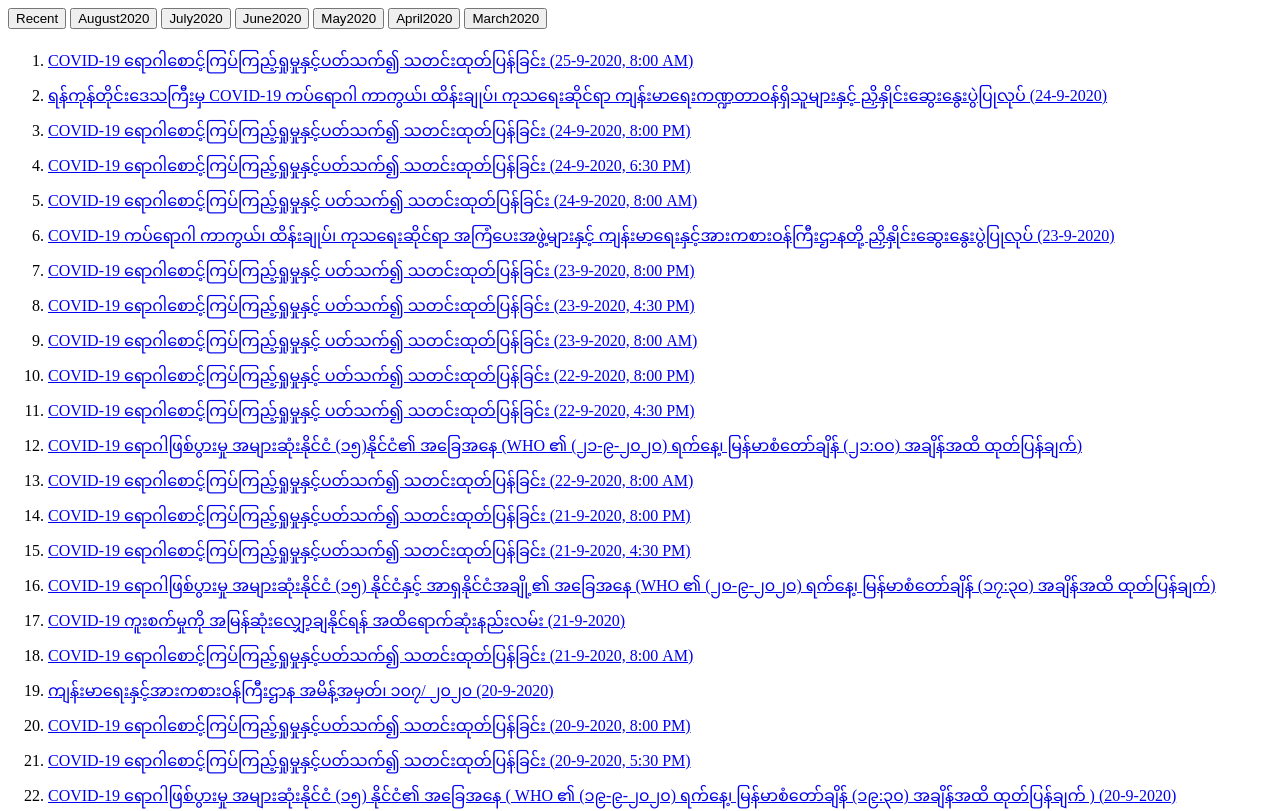
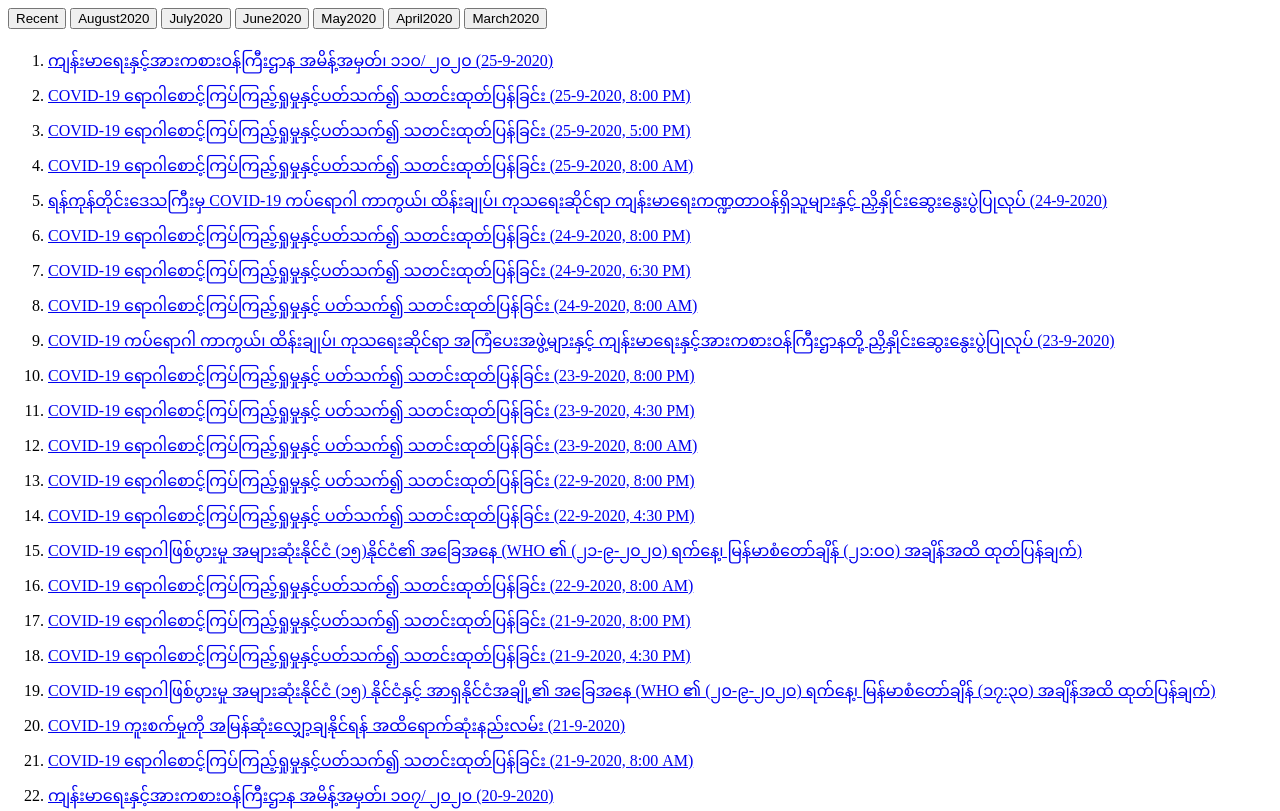
Before and after one commit to myokyawkyaw/covid19, a plain HTML site: page index.html in a window 1280 px wide. Shown: the top 811 px of the page. Drawn offline with Linux system fonts and the light colour scheme.

Commit message:
Update index.html
Add 25 Sept 2020 5 8 PM MOHS announcement

```diff
--- a/index.html
+++ b/index.html
@@ -57,6 +57,9 @@
 <div id="Recent" class="tabcontent">
 
 <ol>
+<li> <a href="http://mohs.gov.mm/su/kyjc4702KY">ကျန်းမာရေးနှင့်အားကစားဝန်ကြီးဌာန အမိန့်အမှတ်၊ ၁၁၀/ ၂၀၂၀ (25-9-2020)</a> </li>
+<li> <a href="https://www.mohs.gov.mm/page/12509">COVID-19 ရောဂါစောင့်ကြပ်ကြည့်ရှုမှုနှင့်ပတ်သက်၍ သတင်းထုတ်ပြန်ခြင်း (25-9-2020, 8:00 PM)</a> </li>
+<li> <a href="https://www.mohs.gov.mm/page/12508">COVID-19 ရောဂါစောင့်ကြပ်ကြည့်ရှုမှုနှင့်ပတ်သက်၍ သတင်းထုတ်ပြန်ခြင်း (25-9-2020, 5:00 PM)</a> </li>
 <li> <a href="https://mohs.gov.mm/page/12499">COVID-19 ရောဂါစောင့်ကြပ်ကြည့်ရှုမှုနှင့်ပတ်သက်၍ သတင်းထုတ်ပြန်ခြင်း (25-9-2020, 8:00 AM)</a> </li>
 <li> <a href="https://mohs.gov.mm/page/12497">ရန်ကုန်တိုင်းဒေသကြီးမှ COVID-19 ကပ်ရောဂါ ကာကွယ်၊ ထိန်းချုပ်၊ ကုသရေးဆိုင်ရာ ကျန်းမာရေးကဏ္ဍတာဝန်ရှိသူများနှင့် ညှိနှိုင်းဆွေးနွေးပွဲပြုလုပ် (24-9-2020)</a> </li>
 <li> <a href="https://mohs.gov.mm/page/12496">COVID-19 ရောဂါစောင့်ကြပ်ကြည့်ရှုမှုနှင့်ပတ်သက်၍ သတင်းထုတ်ပြန်ခြင်း (24-9-2020, 8:00 PM)</a> </li>
```
